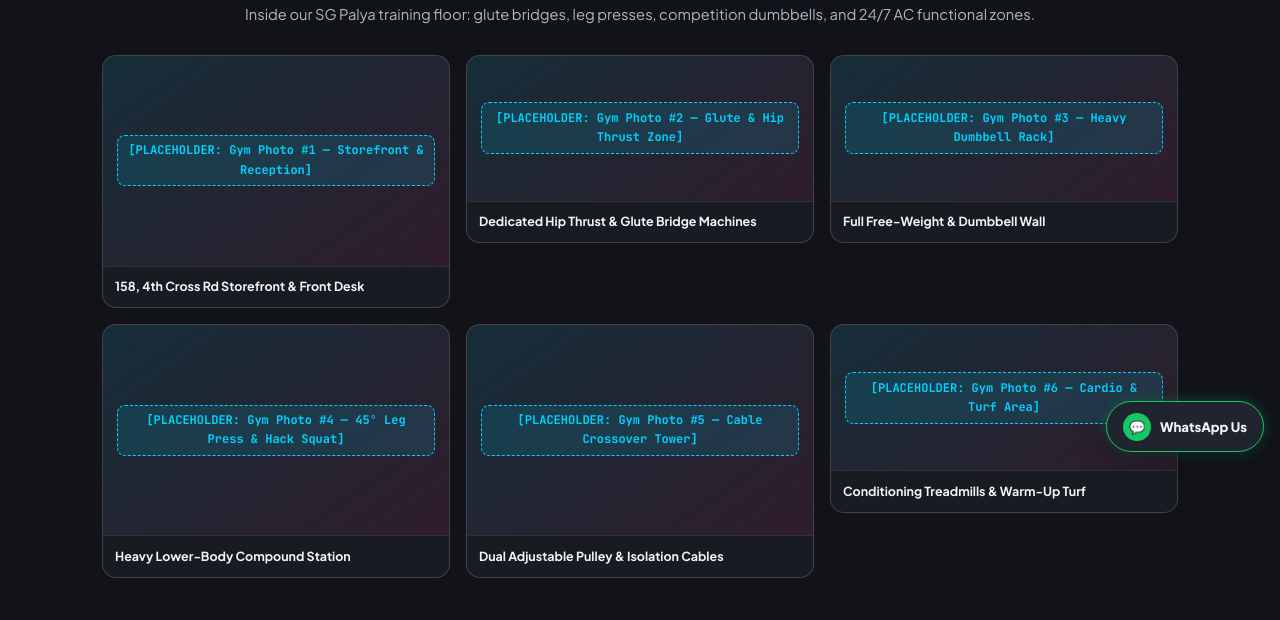
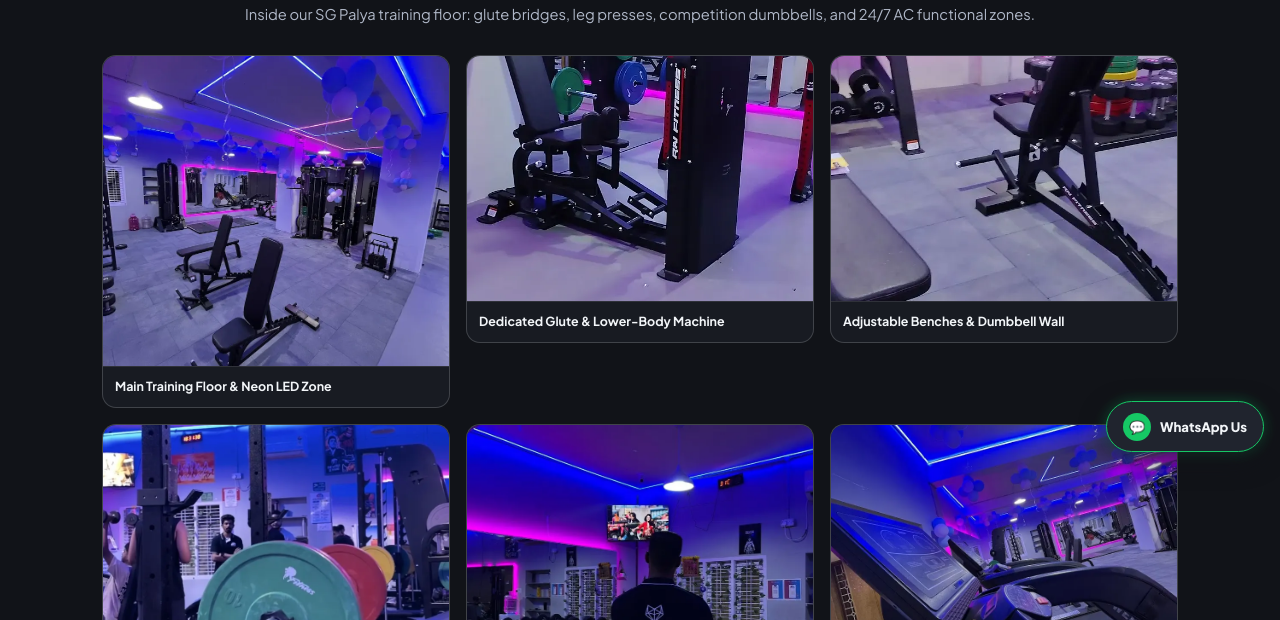
Before and after one commit to rayyan-error/glute-base-gym-demo, a plain HTML site: page gallery.html in a window 1280 px wide. Shown: the part 332-952 px from the top of the page. Drawn offline with Linux system fonts and the light colour scheme.

Commit message:
feat: populate Google Maps gym gallery photos, finalize @glutebase Instagram & logo icon

```diff
--- a/gallery.html
+++ b/gallery.html
@@ -25,7 +25,7 @@
     <header class="site-header">
       <div class="container header-inner">
         <a href="index.html" class="brand-logo" aria-label="Glute Base and Fuel Base Home">
-          <div class="logo-semicircle-mark" aria-hidden="true" title="[PLACEHOLDER: Storefront Signage Split Pink/Blue Semi-Circle Logo]">
+          <div class="logo-semicircle-mark" aria-hidden="true" title="Glute Base &amp; Fuel Base Logo">
             <span class="semi-half semi-pink"></span>
             <span class="semi-half semi-blue"></span>
           </div>
@@ -89,50 +89,80 @@
             <div class="gallery-masonry-grid">
               <!-- Gym Photo 1 -->
               <figure class="masonry-item masonry-tall">
-                <div class="masonry-visual">
-                  <span class="placeholder-badge">[PLACEHOLDER: Gym Photo #1 — Storefront &amp; Reception]</span>
+                <div class="masonry-visual has-photo">
+                  <img
+                    src="assets/images/gym_gmaps_0.webp"
+                    alt="Glute Base Gym SG Palya main workout floor with electric blue and pink neon LED lighting, adjustable benches, and cable stations"
+                    class="masonry-photo"
+                    loading="lazy"
+                  >
                 </div>
-                <figcaption class="masonry-caption">158, 4th Cross Rd Storefront &amp; Front Desk</figcaption>
+                <figcaption class="masonry-caption">Main Training Floor &amp; Neon LED Zone</figcaption>
               </figure>
 
               <!-- Gym Photo 2 -->
               <figure class="masonry-item masonry-short">
-                <div class="masonry-visual">
-                  <span class="placeholder-badge">[PLACEHOLDER: Gym Photo #2 — Glute &amp; Hip Thrust Zone]</span>
+                <div class="masonry-visual has-photo">
+                  <img
+                    src="assets/images/gym_gmaps_1.webp"
+                    alt="Dedicated RN Fitness hip abductor and lower-body glute isolation machine with bumper plates at Glute Base Gym"
+                    class="masonry-photo"
+                    loading="lazy"
+                  >
                 </div>
-                <figcaption class="masonry-caption">Dedicated Hip Thrust &amp; Glute Bridge Machines</figcaption>
+                <figcaption class="masonry-caption">Dedicated Glute &amp; Lower-Body Machine</figcaption>
               </figure>
 
               <!-- Gym Photo 3 -->
               <figure class="masonry-item masonry-short">
-                <div class="masonry-visual">
-                  <span class="placeholder-badge">[PLACEHOLDER: Gym Photo #3 — Heavy Dumbbell Rack]</span>
+                <div class="masonry-visual has-photo">
+                  <img
+                    src="assets/images/gym_gmaps_3.webp"
+                    alt="Adjustable weight benches and full dumbbell wall with pink backlit mirrors at Glute Base Gym SG Palya"
+                    class="masonry-photo"
+                    loading="lazy"
+                  >
                 </div>
-                <figcaption class="masonry-caption">Full Free-Weight &amp; Dumbbell Wall</figcaption>
+                <figcaption class="masonry-caption">Adjustable Benches &amp; Dumbbell Wall</figcaption>
               </figure>
 
               <!-- Gym Photo 4 -->
               <figure class="masonry-item masonry-tall">
-                <div class="masonry-visual">
-                  <span class="placeholder-badge">[PLACEHOLDER: Gym Photo #4 — 45° Leg Press &amp; Hack Squat]</span>
+                <div class="masonry-visual has-photo">
+                  <img
+                    src="assets/images/gym_gmaps_2.webp"
+                    alt="Heavy barbell squat rack with calibrated bumper plates at Glute Base Gym SG Palya"
+                    class="masonry-photo"
+                    loading="lazy"
+                  >
                 </div>
-                <figcaption class="masonry-caption">Heavy Lower-Body Compound Station</figcaption>
+                <figcaption class="masonry-caption">Barbell Squat Rack &amp; Bumper Plates</figcaption>
               </figure>
 
               <!-- Gym Photo 5 -->
               <figure class="masonry-item masonry-tall">
-                <div class="masonry-visual">
-                  <span class="placeholder-badge">[PLACEHOLDER: Gym Photo #5 — Cable Crossover Tower]</span>
+                <div class="masonry-visual has-photo">
+                  <img
+                    src="assets/images/gym_gmaps_5.webp"
+                    alt="FITWOLF coach standing by the heavy dumbbell rack and pink backlit mirror at Glute Base Gym"
+                    class="masonry-photo"
+                    loading="lazy"
+                  >
                 </div>
-                <figcaption class="masonry-caption">Dual Adjustable Pulley &amp; Isolation Cables</figcaption>
+                <figcaption class="masonry-caption">Strength &amp; Physique Training by FITWOLF</figcaption>
               </figure>
 
               <!-- Gym Photo 6 -->
               <figure class="masonry-item masonry-short">
-                <div class="masonry-visual">
-                  <span class="placeholder-badge">[PLACEHOLDER: Gym Photo #6 — Cardio &amp; Turf Area]</span>
+                <div class="masonry-visual has-photo">
+                  <img
+                    src="assets/images/gym_gmaps_4.webp"
+                    alt="Commercial cardio treadmills overlooking the 24/7 AC training floor at Glute Base Gym"
+                    class="masonry-photo"
+                    loading="lazy"
+                  >
                 </div>
-                <figcaption class="masonry-caption">Conditioning Treadmills &amp; Warm-Up Turf</figcaption>
+                <figcaption class="masonry-caption">Commercial Treadmills &amp; Cardio Deck</figcaption>
               </figure>
             </div>
           </div>
@@ -147,11 +177,11 @@
 
             <div class="launching-soon-showcase" style="max-width: 680px; margin: 0 auto;">
               <div class="launching-soon-pill">
-                <span>📸 Launching Shortly</span>
+                <span>📸 Coming Soon</span>
               </div>
-              <h3 class="launching-soon-title">Kitchen &amp; Cafe Photos Coming Soon — Launching Shortly</h3>
+              <h3 class="launching-soon-title">Fuel Base Kitchen Photos Coming Soon</h3>
               <p class="launching-soon-desc" style="margin-bottom: 1.5rem;">
-                Our Fuel Base Nutrition Kitchen counter and signature macro-counted dishes are currently in pre-launch preparation at 158, 4th Cross Road, SG Palya. High-resolution photos of the live prep counter, power bowls, and dining space will be published here upon launch!
+                Fuel Base Nutrition Kitchen is launching soon at 158, 4th Cross Road, SG Palya. No cafe photos yet—check back soon for photos of our live prep counter, power bowls, and dining space!
               </p>
               <div style="display: flex; flex-wrap: wrap; justify-content: center; gap: 0.75rem;">
                 <a href="menu.html" class="btn btn-neon-fuel">Preview Upcoming Menu Categories →</a>
@@ -194,7 +224,7 @@
           <p style="margin-bottom: 0.4rem;"><strong>Gym (Mon–Sat):</strong> 6:00 AM – 10:30 PM</p>
           <p style="margin-bottom: 0.4rem;"><strong>Gym (Sunday):</strong> 3:00 PM – 8:00 PM</p>
           <p style="margin-bottom: 0.6rem;"><strong>Fuel Base Cafe:</strong> Launching Soon (Check Announcements for Launch Date)</p>
-          <p><strong>Instagram:</strong> <span class="placeholder-badge">[PLACEHOLDER: @glutebasegym / @fuelbasekitchen Handles]</span></p>
+          <p><strong>Instagram:</strong> <a href="https://www.instagram.com/glutebase/" target="_blank" rel="noopener" style="color: var(--accent-pink); font-weight: 700;">@glutebase ↗</a></p>
         </div>
       </div>
 
--- a/styles.css
+++ b/styles.css
@@ -1350,6 +1350,34 @@ button {
   position: relative;
 }
 
+.masonry-visual.has-photo {
+  padding: 0;
+  overflow: hidden;
+  display: block;
+}
+
+.masonry-tall .masonry-visual.has-photo {
+  height: 245px;
+  min-height: 245px;
+}
+
+.masonry-short .masonry-visual.has-photo {
+  height: 185px;
+  min-height: 185px;
+}
+
+.masonry-photo {
+  width: 100%;
+  height: 100%;
+  object-fit: cover;
+  display: block;
+  transition: transform 0.35s ease;
+}
+
+.masonry-item:hover .masonry-photo {
+  transform: scale(1.03);
+}
+
 .theme-fuel .masonry-visual {
   background: linear-gradient(145deg, rgba(22, 199, 101, 0.14), rgba(0, 210, 255, 0.1));
 }
@@ -1702,6 +1730,16 @@ button {
     grid-template-columns: repeat(3, minmax(0, 1fr));
     gap: 1rem;
   }
+
+  .masonry-tall .masonry-visual.has-photo {
+    height: 310px;
+    min-height: 310px;
+  }
+
+  .masonry-short .masonry-visual.has-photo {
+    height: 245px;
+    min-height: 245px;
+  }
 }
 
 @media (min-width: 900px) {
```
Also changed, not shown: contact.html (+5 -12 lines), index.html (+3 -3 lines), menu.html (+2 -2 lines), pricing.html (+2 -2 lines), assets/images/gym_gmaps_0.webp (added), assets/images/gym_gmaps_1.webp (added), assets/images/gym_gmaps_2.webp (added), assets/images/gym_gmaps_3.webp (added), assets/images/gym_gmaps_4.webp (added), assets/images/gym_gmaps_5.webp (added).
